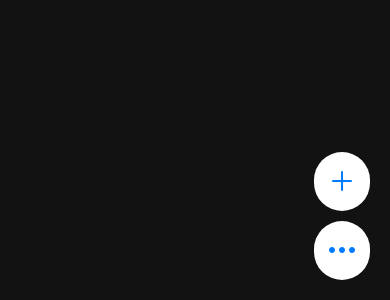
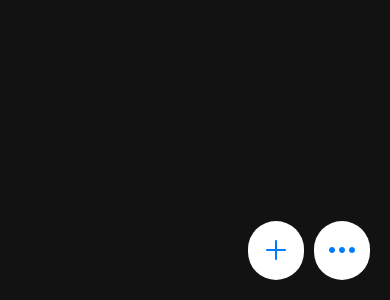
Before and after one commit to sjankdev/MinimalisticTyper, a React Native app: screen /Main in a window 390 px wide. Shown: the part 544-844 px from the top of the page. Built offline with nearby package versions, Linux system fonts and the light colour scheme.

Commit message:
Optional buttons updated

```diff
--- a/MainPage.tsx
+++ b/MainPage.tsx
@@ -259,6 +259,8 @@ const styles = StyleSheet.create({
     position: 'absolute',
     bottom: 20,
     right: 20,
+    flexDirection: 'row',
+    alignItems: 'center',
   },
   startTypingButton: {
     backgroundColor: '#fff',
@@ -266,7 +268,7 @@ const styles = StyleSheet.create({
     borderRadius: 50,
     alignItems: 'center',
     elevation: 3,
-    marginBottom: 10,
+    marginRight: 10,
   },
   additionalButton: {
     backgroundColor: '#fff',
@@ -284,7 +286,7 @@ const styles = StyleSheet.create({
   },
   sideMenu: {
     position: 'absolute',
-    top: 60,
+    bottom: 80,
     right: 20,
     backgroundColor: '#fff',
     borderRadius: 8,
@@ -292,6 +294,7 @@ const styles = StyleSheet.create({
     elevation: 5,
     width: 200,
   },
+
   menuItem: {
     paddingVertical: 10,
   },
```
